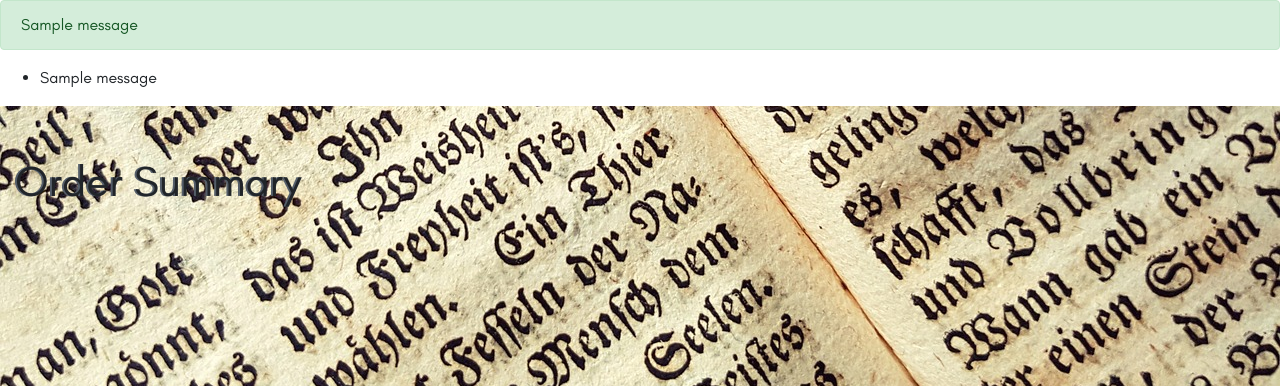
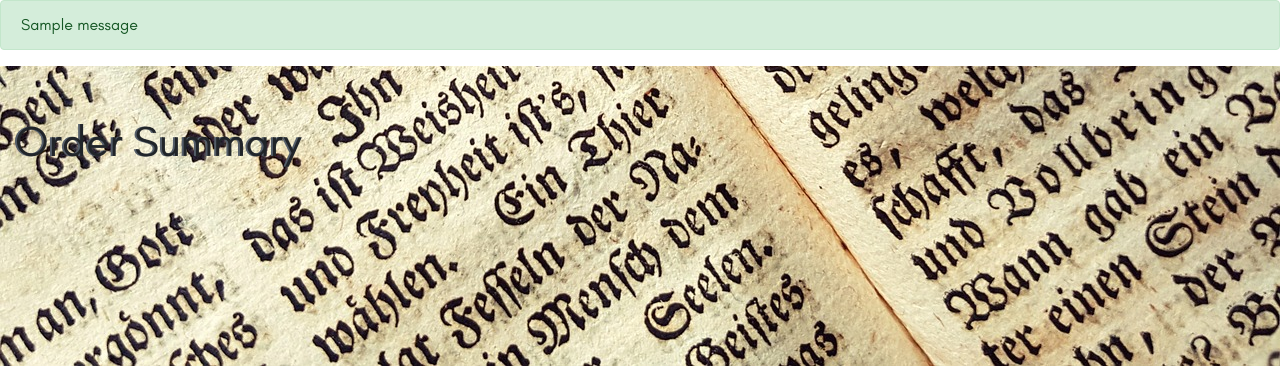
Before and after one commit to dsluo-archive/BookStore, a Django app: template templates/checkout.html in a window 1280 px wide. Shown: the part 56-442 px from the top of the page. Run offline with Django 3.2, Linux system fonts and the light colour scheme; the template is opened without the code that fills it: most values are stand-ins (such as "Sample title", 1, 10 or a date in 2020); one stand-in notice (Sample message) is shown; some libraries are stand-ins or nearby versions.

Commit message:
Fixed Return to Cart button in checkout.html

```diff
--- a/templates/checkout.html
+++ b/templates/checkout.html
@@ -18,17 +18,6 @@
 {% endblock jquery %}
 
 {% block main_content %}
-
-    {% if messages %}
-        <div class='messages'>
-            <ul class="messages">
-                {% for message in messages %}
-                    <li {% if message.tags %} class="{{message.tags}}" {% endif %}> {{ message }} </li>
-                {% endfor %}
-            </ul>
-        </div>
-    {% endif %}
-
     <!-- send user instance as object, populate the page with it -->
     <div class="container-fluid main_content">
         <div class="row banner">
@@ -94,7 +83,7 @@
 						<li class="list-group-item center">
 							<div class="checkout_cont">
 								<input class="btn btn-sm btn-dark" type="submit" value="Submit Order">
-                                <a href="{% url 'cart:cart' %}"><button class="btn btn-sm btn-dark">Return to Cart</button></a>
+                                <a href="{% url 'cart:cart' %}"><button type="button" class="btn btn-sm btn-dark">Return to Cart</button></a>
 							</div>
 						</li>
 					</ul>
```
